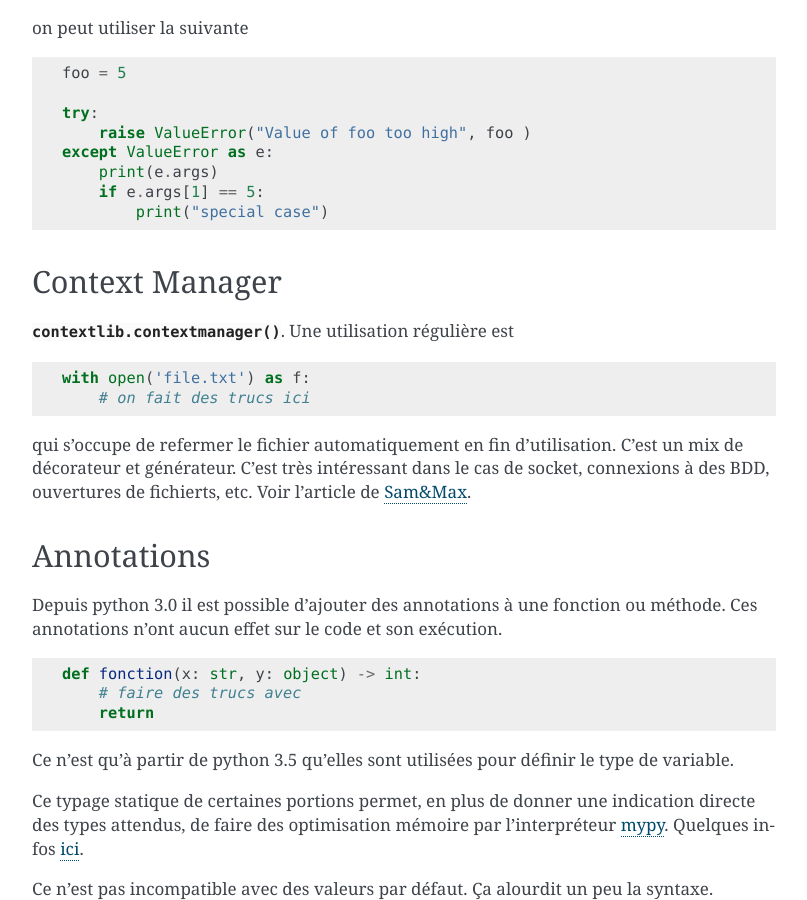
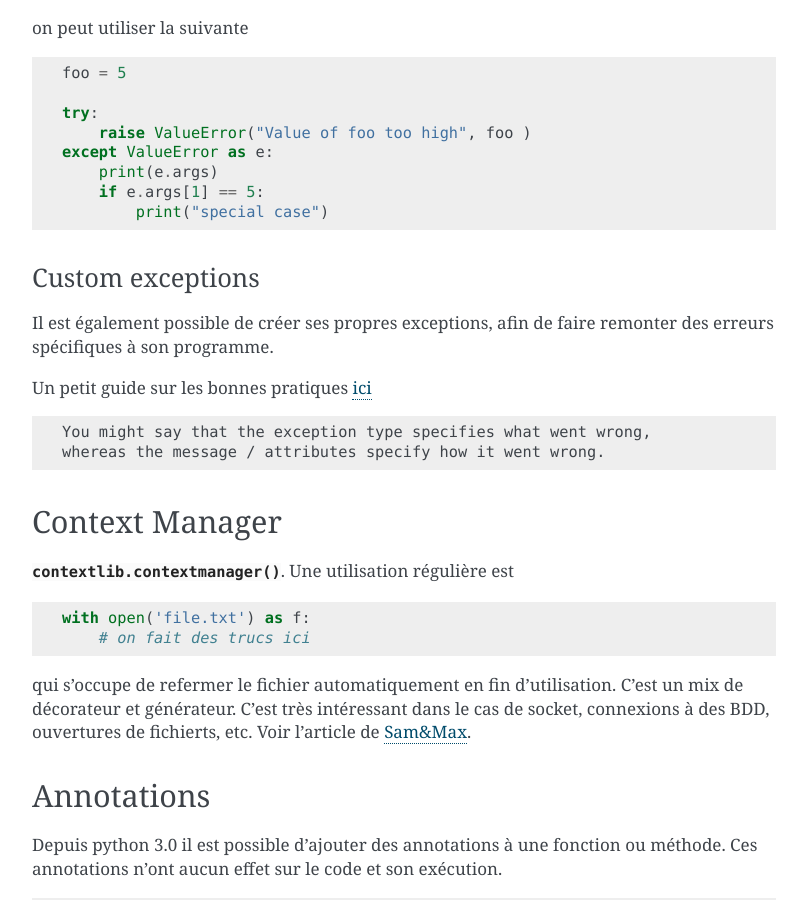
Before and after one commit to galactics/doc-python, a Sphinx documentation site: the page built from source/04-algo.rst, in a window 1280 px wide and 900 px high, scrolled down 3147 px. Shown: the whole window, without its empty margins (346-1153 px from the left). Built offline with Sphinx 7.4.7, drawn with Linux system fonts in a browser that asks for light colours.

Commit message:
Custom exceptions

```diff
--- a/source/04-algo.rst
+++ b/source/04-algo.rst
@@ -176,6 +176,19 @@ on peut utiliser la suivante
         if e.args[1] == 5:
             print("special case")
 
+Custom exceptions
+^^^^^^^^^^^^^^^^^
+
+Il est également possible de créer ses propres exceptions, afin de faire
+remonter des erreurs spécifiques à son programme.
+
+Un petit guide sur les bonnes pratiques `ici <https://julien.danjou.info/python-exceptions-guide/>`__
+
+.. code-block:: text
+
+    You might say that the exception type specifies what went wrong,
+    whereas the message / attributes specify how it went wrong.
+
 
 Context Manager
 ---------------
```
